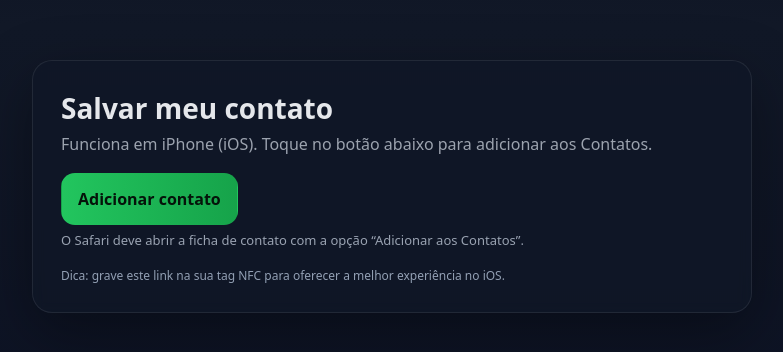
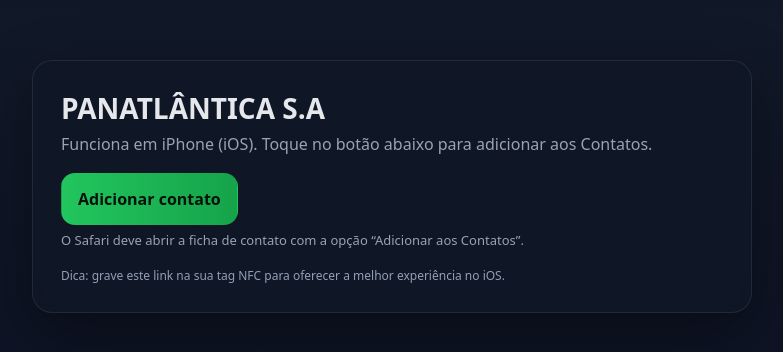
Before and after one commit to root4dsa/contato, a plain HTML site: page index.html in a window 1280 px wide. Shown: the part 214-566 px from the top of the page, without its empty margins (248-1031 px from the left). Drawn offline with Linux system fonts and the light colour scheme.

Commit message:
Update index.html

```diff
--- a/index.html
+++ b/index.html
@@ -20,7 +20,7 @@
 </head>
 <body>
   <main class="card">
-    <h1>Salvar meu contato</h1>
+    <h1>PANATLÂNTICA S.A</h1>
     <p>Funciona em iPhone (iOS). Toque no botão abaixo para adicionar aos Contatos.</p>
 
     <a href="./contato.vcf" class="btn primary" download>Adicionar contato</a>
```
